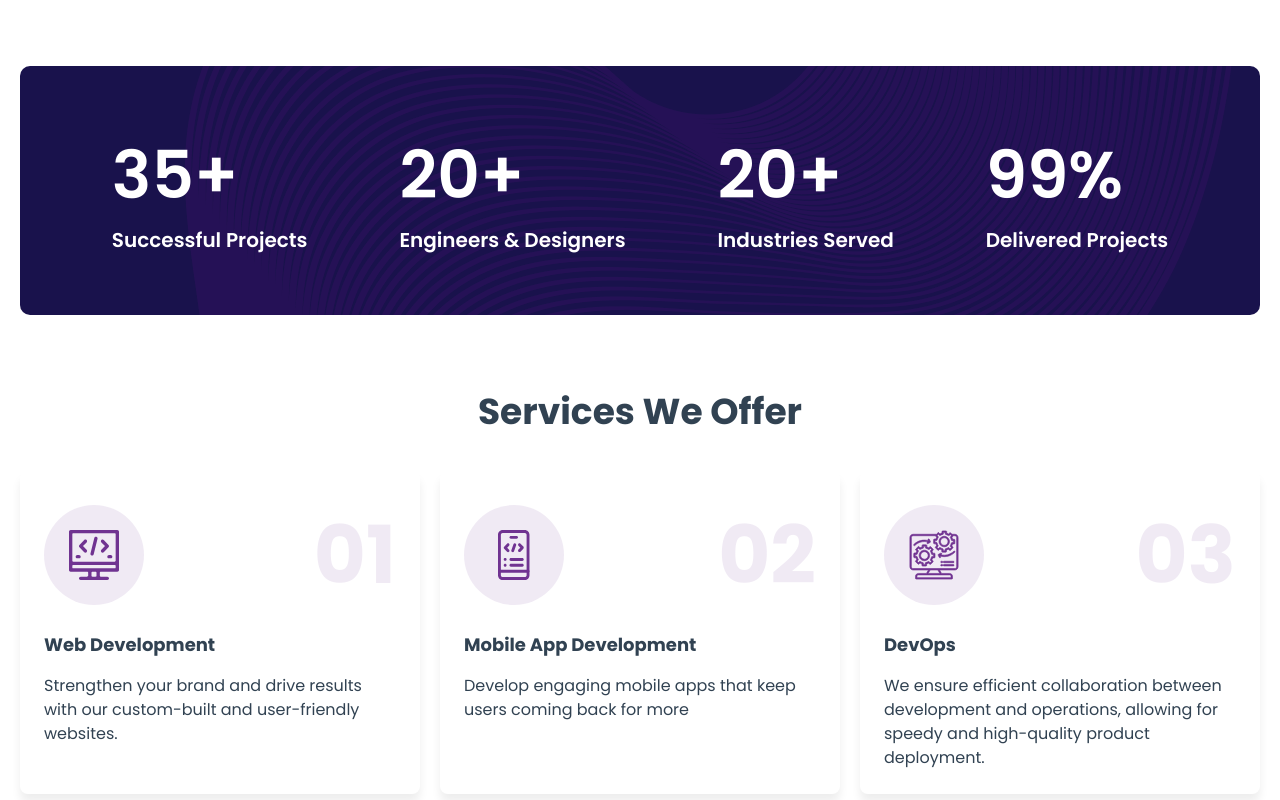
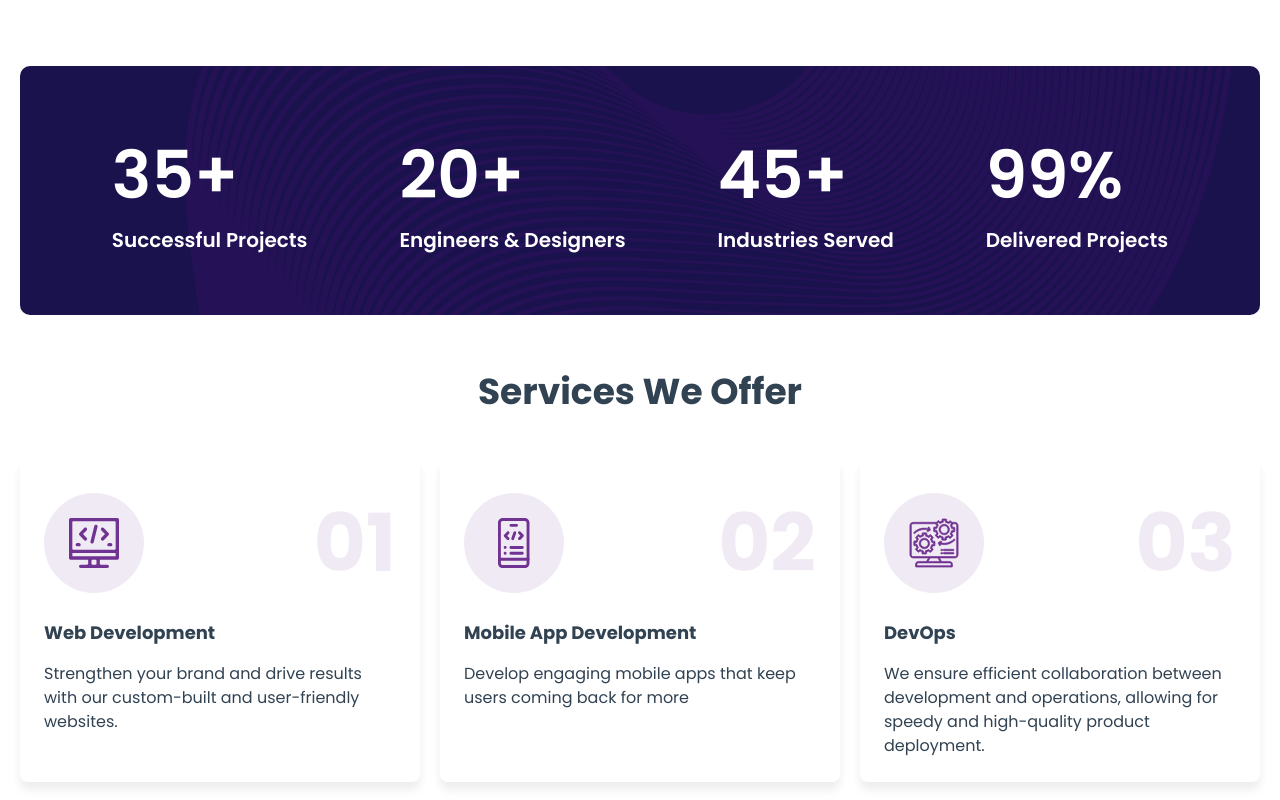
Before and after one commit to CLEVIT-Development/clevit-fe, a React (Vite) app: page / in a window 1280 px wide. Shown: the part 600-1400 px from the top of the page. Built offline with nearby package versions, Linux system fonts and the light colour scheme.

Commit message:
FIX: homepage component paddings

```diff
--- a/src/common/layout/Layout.tsx
+++ b/src/common/layout/Layout.tsx
@@ -35,7 +35,7 @@ const Layout = ({
         <div
           className={twMerge(
             classNames(
-              "flex flex-col lg:space-y-[70px] space-y-12 items-center",
+              "flex flex-col lg:space-y-[50px] space-y-12 items-center",
               {
                 ["pt-[50px] pb-[100px]"]: headerVariant === HeaderVariant.Tertiary,
                 ["w-full h-full max-w-full pt-3.5 pb-0"]: layoutVariant === LayoutVariant.Secondary,
--- a/src/common/templates/Section.tsx
+++ b/src/common/templates/Section.tsx
@@ -31,7 +31,7 @@ const Section = forwardRef(
         ref={ref}
         className={twMerge(
           classNames(
-            "w-full flex flex-col items-center space-y-8 max-w-[1280px] px-5",
+            "w-full flex flex-col items-center space-y-10 max-w-[1280px] px-5",
             {
               ["items-start desktop:space-y-2 space-y-4"]: variant === SectionVariant.Secondary,
             },
--- a/src/pages/about/AboutPage.tsx
+++ b/src/pages/about/AboutPage.tsx
@@ -26,7 +26,7 @@ const AboutPage = () => {
       <TotalSection
         projectsValue={`35+`}
         stuffValue={`20+`}
-        servedValue={`20+`}
+        servedValue={`45+`}
         deliveredPercent={`99%`}
       />
       <FeedbackSection />
--- a/src/pages/home/Feedback/FeedbackSection.tsx
+++ b/src/pages/home/Feedback/FeedbackSection.tsx
@@ -49,7 +49,7 @@ const FeedbackSection = () => {
     >
       <div
         className={classNames(
-          "w-full lg:px-20 desktop:px-15 xs:px-5 py-12 max-w-[calc(100vw-20px)]",
+          "w-full lg:px-20 desktop:px-15 xs:px-5 pt-4 pb-12 max-w-[calc(100vw-20px)]",
           styles.container
         )}
       >
--- a/src/pages/home/HomePage.tsx
+++ b/src/pages/home/HomePage.tsx
@@ -25,7 +25,7 @@ const HomePage = () => {
       <TotalSection
         projectsValue={`35+`}
         stuffValue={`20+`}
-        servedValue={`20+`}
+        servedValue={`45+`}
         deliveredPercent={`99%`}
       />
       <ServiceSection />
--- a/src/pages/home/Project/ProjectSection.tsx
+++ b/src/pages/home/Project/ProjectSection.tsx
@@ -17,7 +17,7 @@ const ProjectSection = () => {
   return (
     <Section
       title="Web Apps We Developed"
-      className="w-full lg:max-w-[1280px] xs:max-w-[calc(100vw-40px)] md:py-12 xs:py-5 self-center"
+      className="w-full lg:max-w-[1280px] xs:max-w-[calc(100vw-40px)] xs:py-5 self-center"
     >
       <div className="w-full flex flex-col items-center space-y-5">
         <div className="w-full">
```
